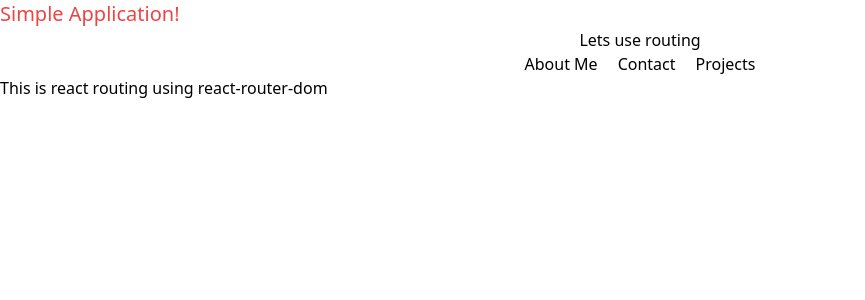
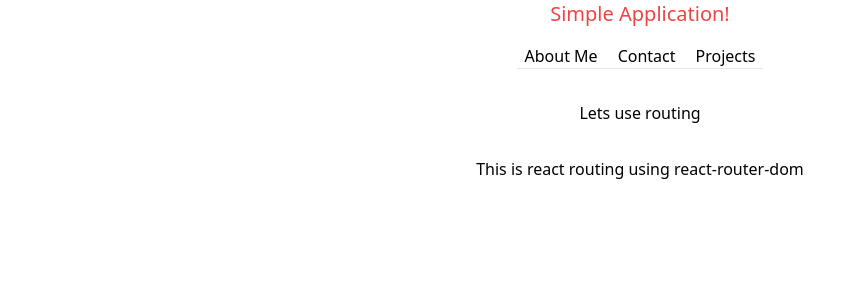
Before and after one commit to kwNick/react_vite, a React (Vite) app: page / in a window 1280 px wide. Shown: the top 300 px of the page, without its empty margins (0-865 px from the left). Built offline with nearby package versions, Linux system fonts and the light colour scheme.

Commit message:
formatting homepage and route links

```diff
--- a/src/App.jsx
+++ b/src/App.jsx
@@ -1,6 +1,3 @@
-import { Link } from "react-router-dom"
-import Head from "./components/Head"
-import Foot from "./components/Foot"
 function App() {
   return (
     <>
@@ -8,11 +5,7 @@ function App() {
         {/* <Head /> */}
         <div className="flex flex-col items-center">
           <h1>Lets use routing</h1>
-          <div className="flex gap-x-5">
-            <Link to={"/about"}>About Me</Link>
-            <Link to={"/contact"}>Contact</Link>
-            <Link to={"/projects"}>Projects</Link>
-          </div>
+
         </div>
         {/* <Foot/> */}
       </div>
--- a/src/components/Head.jsx
+++ b/src/components/Head.jsx
@@ -1,8 +1,17 @@
 import React from 'react'
-
+import { Link } from "react-router-dom"
+// import Head from "./components/Head"
+// import Foot from "./components/Foot"
 const Head = () => {
   return (
-    <h1 className='text-xl text-red-500'>Simple Application!</h1>
+    <div className='flex flex-col items-center gap-y-4'>
+      <h1 className='text-xl text-red-500'>Simple Application!</h1>
+      <div className="px-2 flex gap-x-5 border-b hover:shadow-sm hover:transition-shadow hover:shadow-blue-500">
+        <Link to={"/about"}>About Me</Link>
+        <Link to={"/contact"}>Contact</Link>
+        <Link to={"/projects"}>Projects</Link>
+      </div>
+    </div>
   )
 }
 
--- a/src/main.jsx
+++ b/src/main.jsx
@@ -11,7 +11,7 @@ import About from './components/About.jsx'
 
 const Layout = () =>{
   return (
-    <div>
+    <div className='flex flex-col items-center gap-y-8'>
       <Head />
       <Outlet />
       <Foot/>
```
